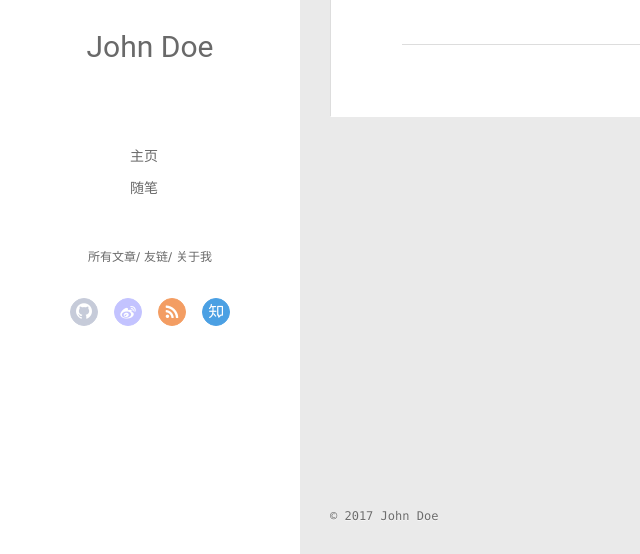
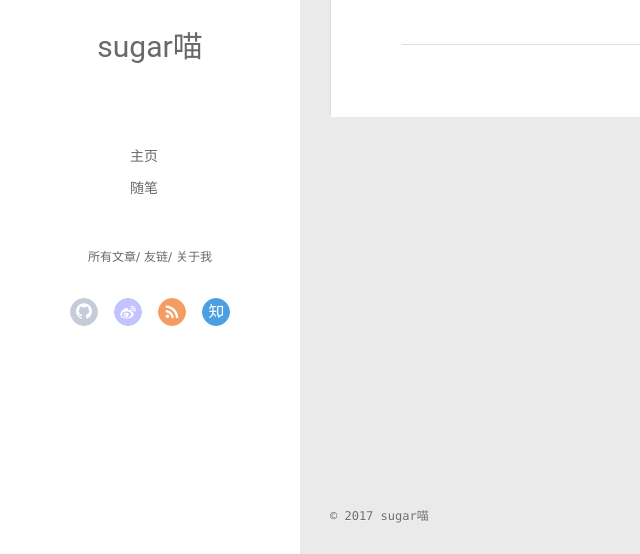
Before and after one commit to Emma1075/emma.github.io, a plain HTML site: page 2017/05/19/demo/index.html in a window 1280 px wide. Shown: the part 243-797 px from the top of the page, 0-640 px from the left. Drawn offline with Linux system fonts and the light colour scheme.

Commit message:
Site updated: 2017-05-19 15:09:25

```diff
--- a/2017/05/19/demo/index.html
+++ b/2017/05/19/demo/index.html
@@ -46,7 +46,7 @@
 			<img src="null" class="js-avatar">
 		</a>
 		<hgroup>
-		  <h1 class="header-author"><a href="/">John Doe</a></h1>
+		  <h1 class="header-author"><a href="/">sugar喵</a></h1>
 		</hgroup>
 
 
@@ -104,7 +104,7 @@
 				<img src="null" class="js-avatar">
 			</div>
 			<hgroup>
-			  <h1 class="header-author js-header-author">John Doe</h1>
+			  <h1 class="header-author js-header-author">sugar喵</h1>
 			</hgroup>
 
 
@@ -291,7 +291,7 @@
   <div class="outer">
     <div id="footer-info">
     	<div class="footer-left">
-    		&copy; 2017 John Doe
+    		&copy; 2017 sugar喵
     	</div>
       	<div class="footer-right">
       		<a href="http://hexo.io/" target="_blank">Hexo</a>  Theme <a href="https://github.com/litten/hexo-theme-yilia" target="_blank">Yilia</a> by Litten
```
Also changed, not shown: 2017/05/19/hello-world/index.html (+3 -3 lines), archives/2017/05/index.html (+3 -3 lines), archives/2017/index.html (+3 -3 lines), archives/index.html (+3 -3 lines), index.html (+3 -3 lines).
